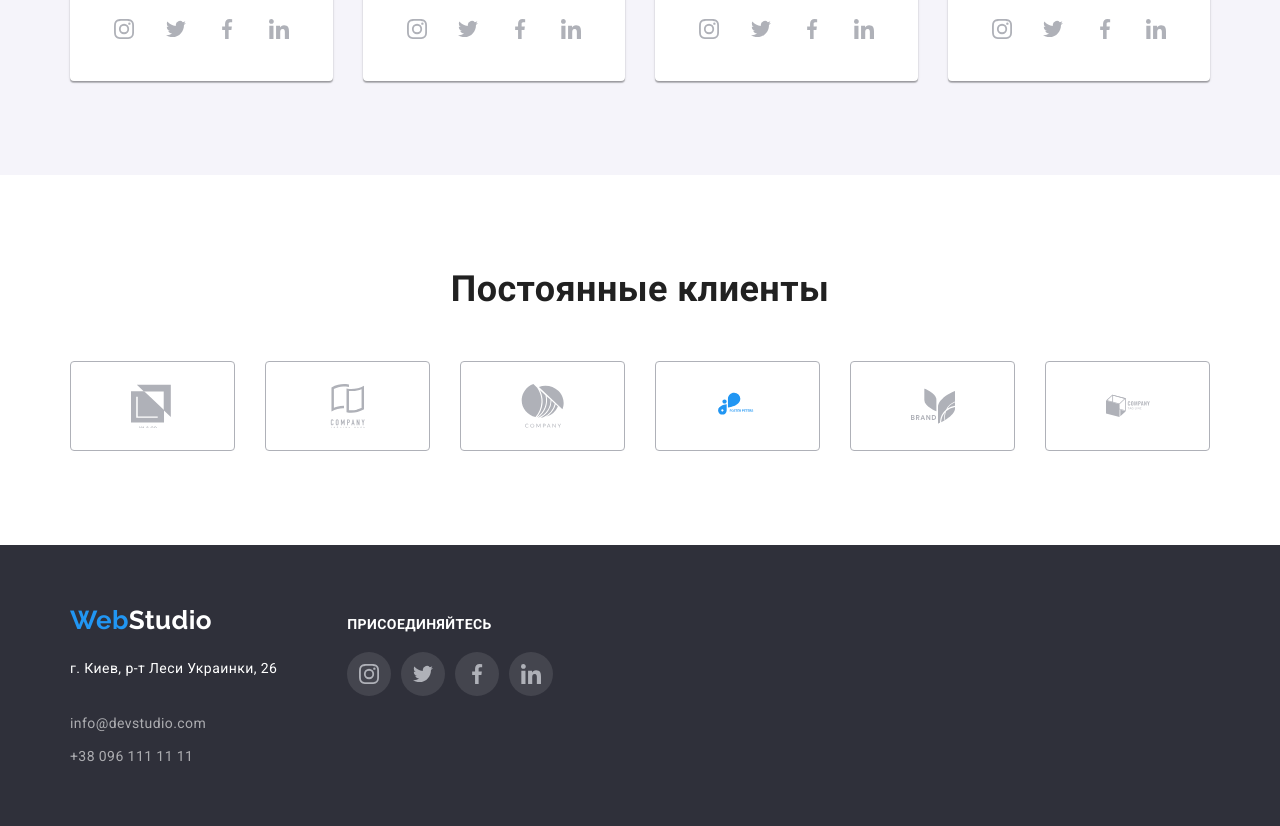
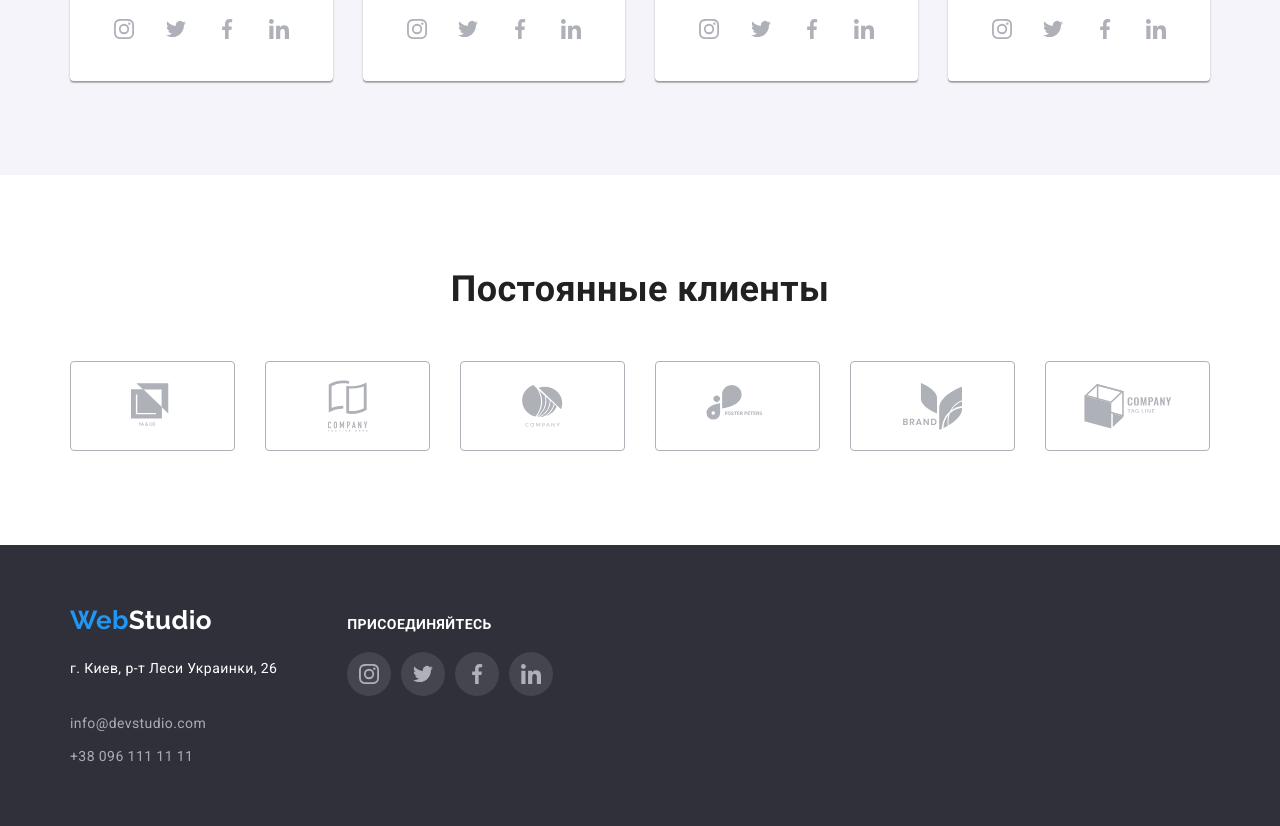
Before and after one commit to ArmatuRio/goit-markup-hw-04, a plain HTML site: page index.html in a window 1280 px wide. Shown: the part 2143-2969 px from the top of the page. Drawn offline with Linux system fonts and the light colour scheme.

Commit message:
Исправлены иконки Постоянные клиенты

```diff
--- a/css/styles.css
+++ b/css/styles.css
@@ -348,23 +348,6 @@ ul {
   fill: #ffffff;
 }
 
-/* .social-links {
-  display: flex;
-  justify-content: space-evenly;
-  padding-left: 32px;
-  padding-right: 32px;
-  padding-bottom: 30px;
-}
-.social-link-icon {
-  width: 44px;
-  height: 44px;
-}
-.social-icon {
-  background-repeat: no-repeat;
-  background-position: center;
-  width: 20px;
-  height: 20px; */
-
 /* Портфолио */
 
 .btn {
@@ -451,11 +434,8 @@ ul {
 }
 
 .client-item {
+  height: 90px;
   width: 170px;
-  height: 90px;
-  display: flex;
-  align-items: center;
-  justify-content: center;
 }
 
 .client-item:not(:first-child) {
@@ -471,15 +451,6 @@ ul {
   border: 1px solid #afb1b8;
   border-radius: 4px;
   fill: #afb1b8;
-  padding: 0;
-}
-
-.client-icon {
-  width: 44px;
-  height: 44px;
-  display: flex;
-  align-items: center;
-  justify-content: center;
 }
 
 .client-link:hover,
--- a/index.html
+++ b/index.html
@@ -332,49 +332,46 @@
       <section class="container">
         <div class="client-container">
           <h2 class="title-client">Постоянные клиенты</h2>
+
           <ul class="client-list">
             <li class="client-item">
               <a href="" class="client-link">
-                <svg class="client-icon">
-                  <use
-                    href="./images/icons2.svg#icon-logo1"
-                    width="44"
-                    height="50"
-                  ></use>
+                <svg class="client-icon" width="44" height="50">
+                  <use href="./images/icons2.svg#icon-logo1"></use>
                 </svg>
               </a>
             </li>
             <li class="client-item">
               <a href="" class="client-link">
-                <svg class="client-icon">
+                <svg class="client-icon" width="40" height="52">
                   <use href="./images/icons2.svg#icon-logo2"></use>
                 </svg>
               </a>
             </li>
             <li class="client-item">
               <a href="" class="client-link">
-                <svg class="client-icon">
+                <svg class="client-icon" width="41" height="42">
                   <use href="./images/icons2.svg#icon-logo3"></use>
                 </svg>
               </a>
             </li>
             <li class="client-item">
               <a href="" class="client-link">
-                <svg class="client-icon">
+                <svg class="client-icon" width="80" height="42">
                   <use href="./images/icons2.svg#icon-logo4"></use>
                 </svg>
               </a>
             </li>
             <li class="client-item">
               <a href="" class="client-link">
-                <svg class="client-icon">
+                <svg class="client-icon" width="59" height="47">
                   <use href="./images/icons2.svg#icon-logo5"></use>
                 </svg>
               </a>
             </li>
             <li class="client-item">
               <a href="" class="client-link">
-                <svg class="client-icon">
+                <svg class="client-icon" width="88" height="45">
                   <use href="./images/icons2.svg#icon-logo6"></use>
                 </svg>
               </a>
```
